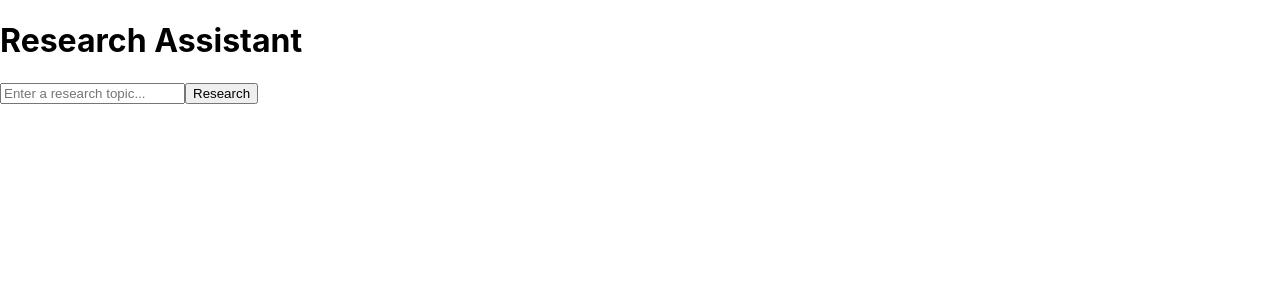
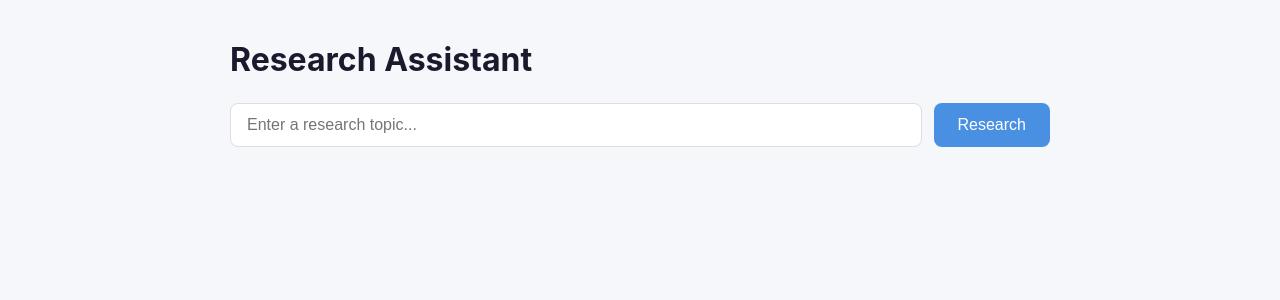
Before and after one commit to NafeelNuhuman/research-assistant, a React (Create React App) app in the folder Frontend/: page / in a window 1280 px wide. Shown: the top 300 px of the page. Built offline with nearby package versions, Linux system fonts and the light colour scheme.

Commit message:
style: enhance UI layout and styling for research assistant component

```diff
--- a/Frontend/src/App.css
+++ b/Frontend/src/App.css
@@ -1,38 +1,116 @@
-.App {
-  text-align: center;
+* {
+  box-sizing: border-box;
+  margin: 0;
+  padding: 0;
 }
 
-.App-logo {
-  height: 40vmin;
-  pointer-events: none;
+body {
+  font-family: -apple-system, BlinkMacSystemFont, 'Segoe UI', sans-serif;
+  background-color: #f5f7fa;
+  color: #333;
 }
 
-@media (prefers-reduced-motion: no-preference) {
-  .App-logo {
-    animation: App-logo-spin infinite 20s linear;
-  }
+.container {
+  max-width: 860px;
+  margin: 40px auto;
+  padding: 0 20px;
 }
 
-.App-header {
-  background-color: #282c34;
-  min-height: 100vh;
-  display: flex;
-  flex-direction: column;
-  align-items: center;
-  justify-content: center;
-  font-size: calc(10px + 2vmin);
-  color: white;
+h1 {
+  font-size: 2rem;
+  margin-bottom: 24px;
+  color: #1a1a2e;
 }
 
-.App-link {
-  color: #61dafb;
+.search-bar {
+  display: flex;
+  gap: 12px;
+  margin-bottom: 32px;
 }
 
-@keyframes App-logo-spin {
-  from {
-    transform: rotate(0deg);
-  }
-  to {
-    transform: rotate(360deg);
-  }
+.search-bar input {
+  flex: 1;
+  padding: 12px 16px;
+  border: 1px solid #ddd;
+  border-radius: 8px;
+  font-size: 1rem;
+  outline: none;
 }
+
+.search-bar input:focus {
+  border-color: #4a90e2;
+}
+
+.search-bar button {
+  padding: 12px 24px;
+  background-color: #4a90e2;
+  color: white;
+  border: none;
+  border-radius: 8px;
+  font-size: 1rem;
+  cursor: pointer;
+}
+
+.search-bar button:disabled {
+  background-color: #a0c4f1;
+  cursor: not-allowed;
+}
+
+.loading {
+  color: #666;
+  font-style: italic;
+  margin-bottom: 16px;
+}
+
+.results {
+  background: white;
+  border-radius: 12px;
+  padding: 32px;
+  box-shadow: 0 2px 12px rgba(0,0,0,0.08);
+}
+
+.summary {
+  line-height: 1.7;
+  margin-bottom: 32px;
+}
+
+.summary h1, .summary h2,
+.summary h3, .summary h4 {
+  margin: 20px 0 10px;
+  color: #1a1a2e;
+}
+
+.summary ul, .summary ol {
+  padding-left: 24px;
+  margin: 8px 0;
+}
+
+.summary li {
+  margin: 6px 0;
+}
+
+.sources h3 {
+  font-size: 1.1rem;
+  margin-bottom: 12px;
+  color: #1a1a2e;
+}
+
+.sources ul {
+  list-style: none;
+  padding: 0;
+}
+
+.sources li {
+  margin: 8px 0;
+}
+
+.sources a {
+  color: #4a90e2;
+  text-decoration: none;
+  font-size: 0.9rem;
+  word-break: break-all;
+}
+
+.sources a:hover {
+  text-decoration: underline;
+}
--- a/Frontend/src/App.tsx
+++ b/Frontend/src/App.tsx
@@ -1,5 +1,6 @@
 import { useState } from 'react';
 import ReactMarkdown from 'react-markdown';
+import "./App.css"
 
 interface ResearchResponse {
     summary: string
@@ -30,33 +31,39 @@ function App() {
 
     // UI goes here
     return (
-        <div>
-          <h1> Research Assistant</h1>
+    <div className="container">
+      <h1>Research Assistant</h1>
+      <div className="search-bar">
         <input
-              type='text'
+          type="text"
           value={query}
           onChange={(e) => setQuery(e.target.value)}
-              placeholder='Enter a research topic...'
+          placeholder="Enter a research topic..."
         />
-            <button type="button" onClick={handleResearch} disabled={isLoading}>
+        <button onClick={handleResearch} disabled={isLoading}>
           {isLoading ? "Researching..." : "Research"}
         </button>
-            {isLoading && <p>Researching, please wait...</p>}
+      </div>
+      {isLoading && <p className="loading">Researching, please wait...</p>}
       {response && (
-              <div>
+        <div className="results">
+          <div className="summary">
             <ReactMarkdown>{response.summary}</ReactMarkdown>
           </div>
-            )}
-            {response && (
+          {response.sources.length > 0 && (
+            <div className="sources">
+              <h3>Sources</h3>
               <ul>
                 {response.sources.map((source, index) => (
                   <li key={index}>
-                          <a href={source} target="_blank">{source}</a>
+                    <a href={source} target="_blank" rel="noreferrer">{source}</a>
                   </li>
                 ))}
               </ul>
+            </div>
           )}
-
+        </div>
+        )}
     </div>
   )
 }
```
Lines whose indentation alone changed are shown as unchanged.
